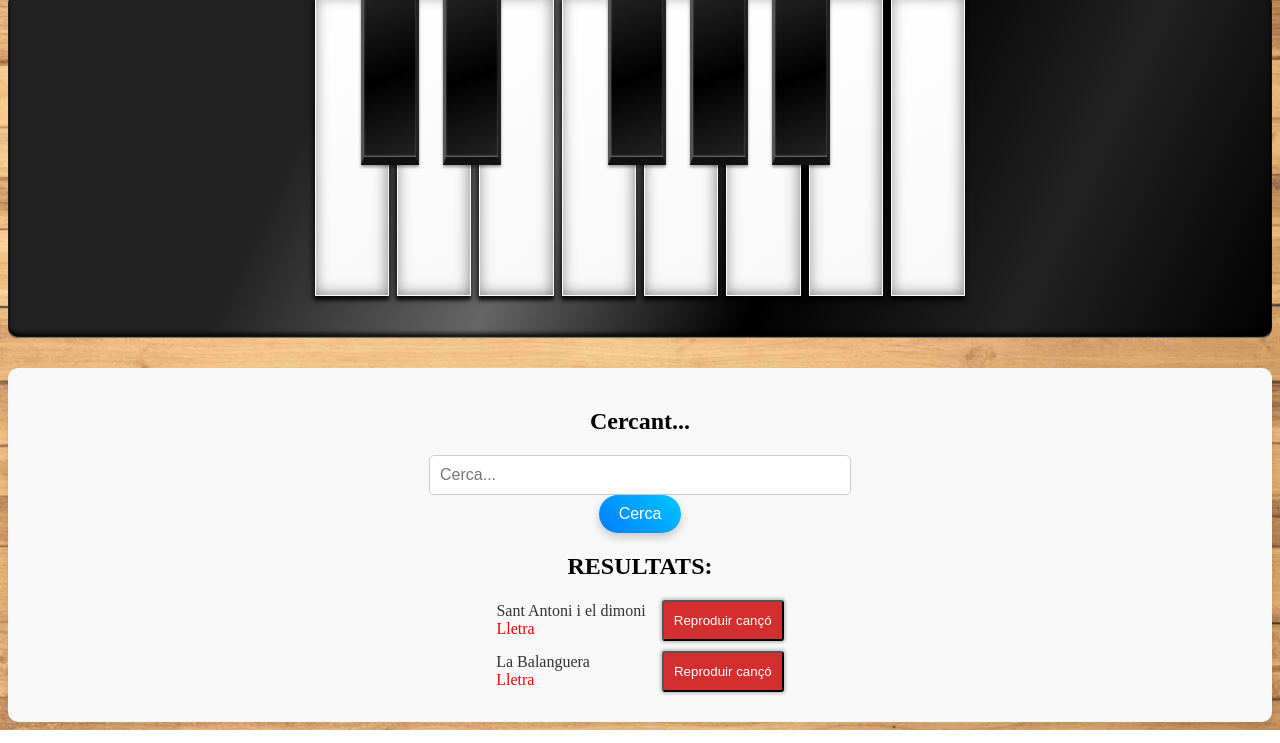
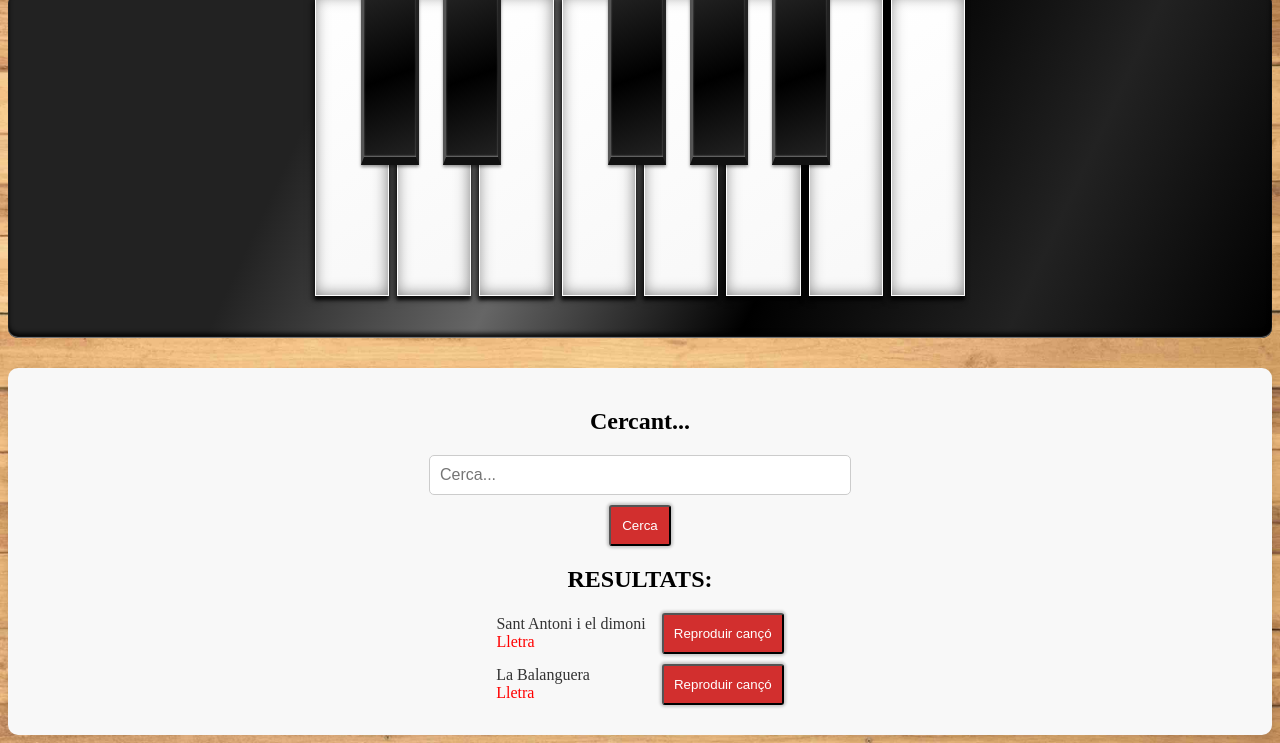
Before and after one commit to VexoLi/2425_IFC33C_DWC, a plain HTML site: page esquelet/piano.html in a window 1280 px wide. Shown: the part 130-873 px from the top of the page. Drawn offline with Linux system fonts and the light colour scheme.

Commit message:
Entrega final del punt R03

```diff
--- a/esquelet/assets/css/piano.css
+++ b/esquelet/assets/css/piano.css
@@ -130,6 +130,11 @@ body {
     box-shadow: 0 6px 15px rgba(0, 0, 0, 0.3);
 }
 
+.search-container > .play-btn{
+    margin-top: 10px;
+    min-width: 5%;
+}
+
 
 .search-results {
     text-align: left;
--- a/esquelet/piano.html
+++ b/esquelet/piano.html
@@ -51,7 +51,7 @@
         <div class="search-container">
             <input type="text" class="search-input" placeholder="Cerca...">
             <br>
-            <button class="search-btn">Cerca</button>
+            <button class="play-btn">Cerca</button>
         </div>
 
 <div class="container">
```
